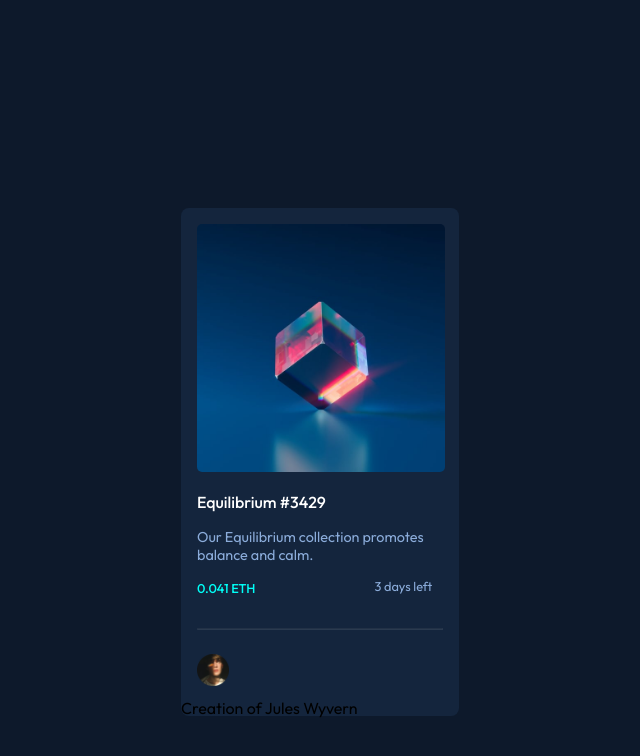
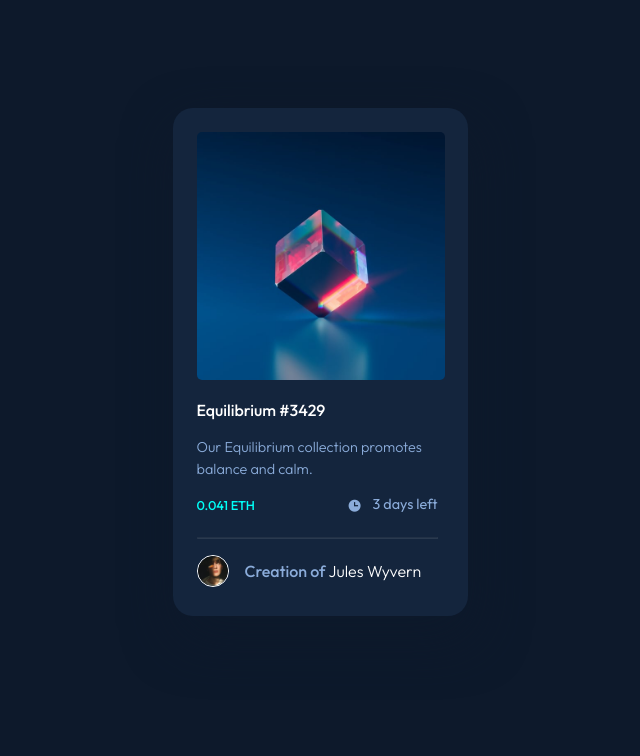
Before and after one commit to TheCoderGuru/nft-preview-card-component, a plain HTML site: page index.html in a window 1280 px wide. Shown: the whole page, without its empty margins (320-960 px from the left). Drawn offline with nearby package versions, Linux system fonts and the light colour scheme.

Commit message:
Updated the styles files

```diff
--- a/index.html
+++ b/index.html
@@ -1,15 +1,24 @@
 <!DOCTYPE html>
 <html lang="en">
-
   <head>
-  <meta charset="UTF-8">
-  <meta name="viewport" content="width=device-width, initial-scale=1.0">
+    <meta charset="UTF-8" />
+    <meta name="viewport" content="width=device-width, initial-scale=1.0" />
     <!-- displays site properly based on user's device -->
-  <link rel="stylesheet" href="./styles/style.css">
-  <link rel="preconnect" href="https://fonts.googleapis.com">
-  <link rel="preconnect" href="https://fonts.gstatic.com" crossorigin>
-  <link href="https://fonts.googleapis.com/css2?family=Outfit:wght@300;400;500&display=swap" rel="stylesheet">
-  <link rel="icon" type="image/png" sizes="32x32" href="./images/favicon-32x32.png">
+    <link rel="stylesheet" href="./styles/style.css" />
+    <link rel="preconnect" href="https://fonts.googleapis.com" />
+    <link rel="preconnect" href="https://fonts.gstatic.com" crossorigin />
+    <link
+      href="https://fonts.googleapis.com/css2?family=Outfit:wght@300;400;500&display=swap"
+      rel="stylesheet"
+    />
+    <link rel="stylesheet"
+  href="https://cdn.jsdelivr.net/npm/boxicons@latest/css/boxicons.min.css">
+    <link
+      rel="icon"
+      type="image/png"
+      sizes="32x32"
+      href="./images/favicon-32x32.png"
+    />
 
     <title>Frontend Mentor | NFT preview card component</title>
   </head>
@@ -17,21 +26,20 @@
   <body>
     <main>
       <section class="card">
-      <img class="card__image" src="./images/image-equilibrium.jpg" alt="">
+        <img class="card__image" src="./images/image-equilibrium.jpg" alt="" />
         <h1 class="card__title">Equilibrium #3429</h1>
 
-      <h2 class="card__description">Our Equilibrium collection promotes balance and calm.</h2>
+        <h2 class="card__description">
+          Our Equilibrium collection promotes balance and calm.
+        </h2>
         <div class="grid">
-        <h3 class="card__currency">
-          0.041 ETH
-        </h3>
-        <h4 class="card__offer">3 days left</h4>
+          <h3 class="card__currency">0.041 ETH</h3>
+          <h4 class="card__offer"><i class='bx bxs-time'></i> 3 days left</h4>
         </div>
-      <hr class="divider">
-      <img class="card__profile" src="./images/image-avatar.png" alt="">
-      <p>Creation of Jules Wyvern</p>
+        <hr class="divider" />
+          <img class="card__lower--profile" src="./images/image-avatar.png" alt="" />
+          <p class="card__lower--author"><span>Creation of</span> Jules Wyvern</p>
       </section>
     </main>
   </body>
-
 </html>
--- a/styles/style.scss
+++ b/styles/style.scss
@@ -16,10 +16,15 @@ body{
 .card{
     background-color: $card-bg;
     height: 508px;
-    width: 278px;
+    width: 295px;
     margin: 0 auto;
-    border-radius: 8px;
-    margin-top: 208px;
+    border-radius: 20px;
+    margin-top: 108px;
+    box-shadow: 5px 21px 51px 2px rgba(13,25,43,0.75);
+
+    @include tablet{
+        margin-bottom: 4rem;
+    }
 }
 
 .card__image{
@@ -27,25 +32,28 @@ body{
     width: auto;
     border-radius: 21px;
     padding: 16px;
+    margin-left: .5rem;
+    margin-top: .5rem ;
 }
 
 .card__title{
     color: $white;
     font-size: 1rem;
-    margin-left: 1rem;
+    margin-left: 1.5rem;
     font-weight: 500;
 }
 
 .card__description{
     color: $soft-blue;
-    font-weight: 400;
+    font-weight: 300;
     font-size: .9rem;
-    margin-left: 1rem;
+    line-height: 1.4rem;
+    margin-left: 1.5rem;
     margin-top: 1rem;
 }
 
 .card__currency{
-    margin: 1rem 1rem;
+    margin: 1rem 1.5rem;
     color: $cyan;
     font-size: .8rem;
     font-weight: 500;
@@ -60,17 +68,41 @@ body{
     margin-top: .9rem;
     color: $soft-blue;
     font-weight: 400;
-    font-size: .8rem;
-    margin-left: 3.4rem;
+    font-size: .9rem;
+    margin-left: 1.7rem;
+    vertical-align: middle;
+    white-space: nowrap;
 }
 
-.card__profile{
+.card__lower--profile{
     height: 32px;
     width: auto;
-    margin: .5rem 1rem;
+    margin-top: .5rem;
+    margin-left: 1.5rem;
+    border: 1px solid white;
+    border-radius: 50%;
 }
 
 .divider{
-    margin: 1rem;
+    margin: .5rem 1.5rem;
+    width: 82%;
     opacity: 0.1;
 }
+
+.card__lower--author span{
+    color: $soft-blue;
+    font-weight: 500;
+}
+
+.card__lower--author{
+    color: $white;
+    float: right;
+    margin-top: .9rem;
+    font-weight: 300;
+    margin-right: 2.9rem;
+}
+
+i{
+    vertical-align: middle;
+    margin-right: .5rem;
+}
```
Also changed, not shown: styles/style.css, 1 other file. Lines whose indentation alone changed are shown as unchanged.
